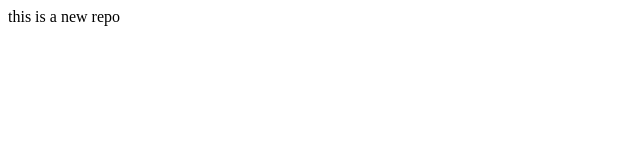
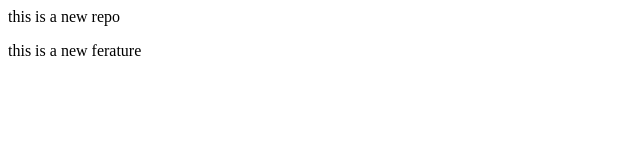
Before and after one commit to SandeepGowda7/localrepo, a plain HTML site: page index.html in a window 1280 px wide. Shown: the whole page, without its empty margins (0-640 px from the left). Drawn offline with Linux system fonts and the light colour scheme.

Commit message:
add new branch

```diff
--- a/index.html
+++ b/index.html
@@ -1 +1,3 @@
 <p> this is a new repo </p>
+
+<p> this is a new ferature </p>
```
